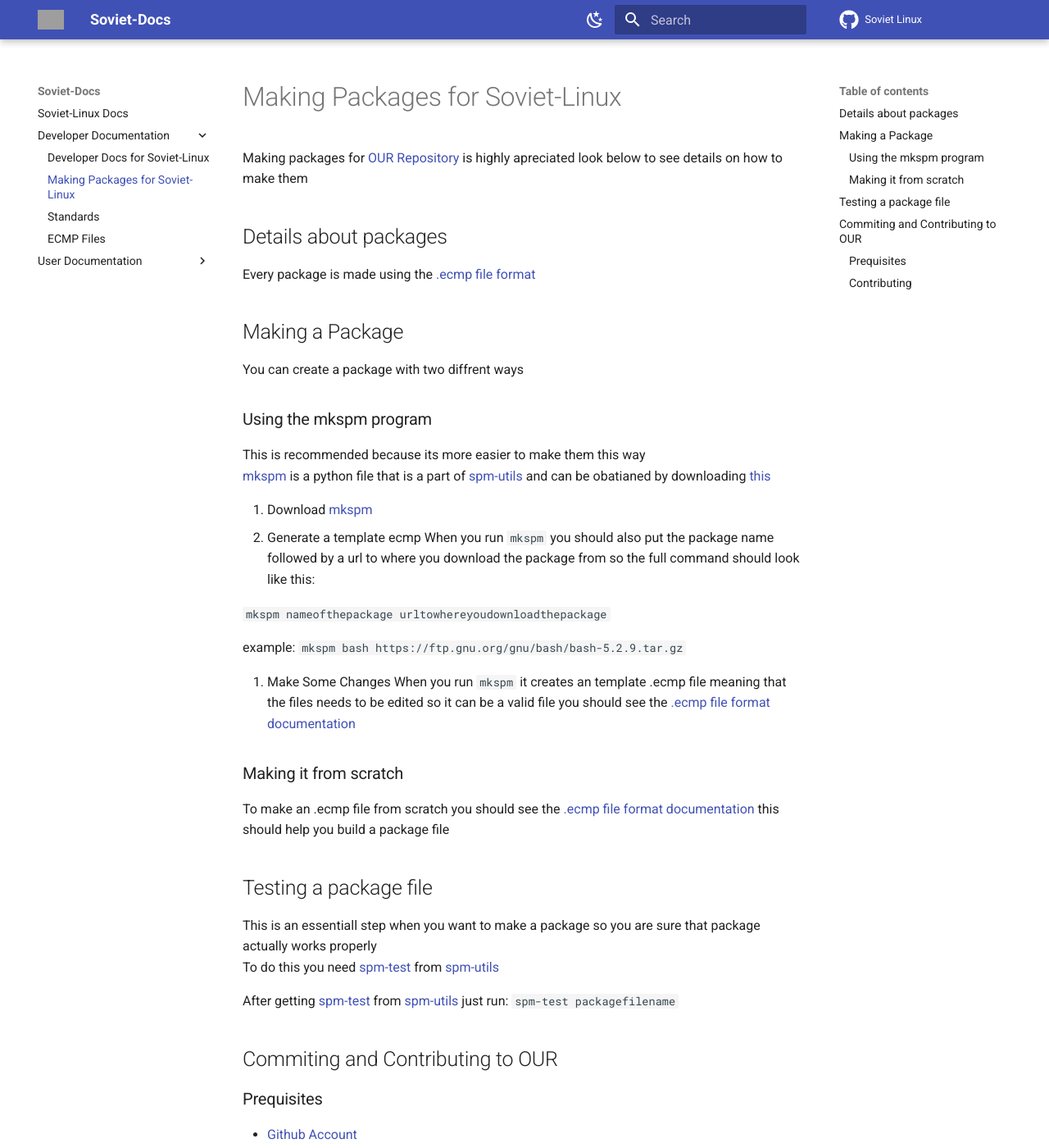
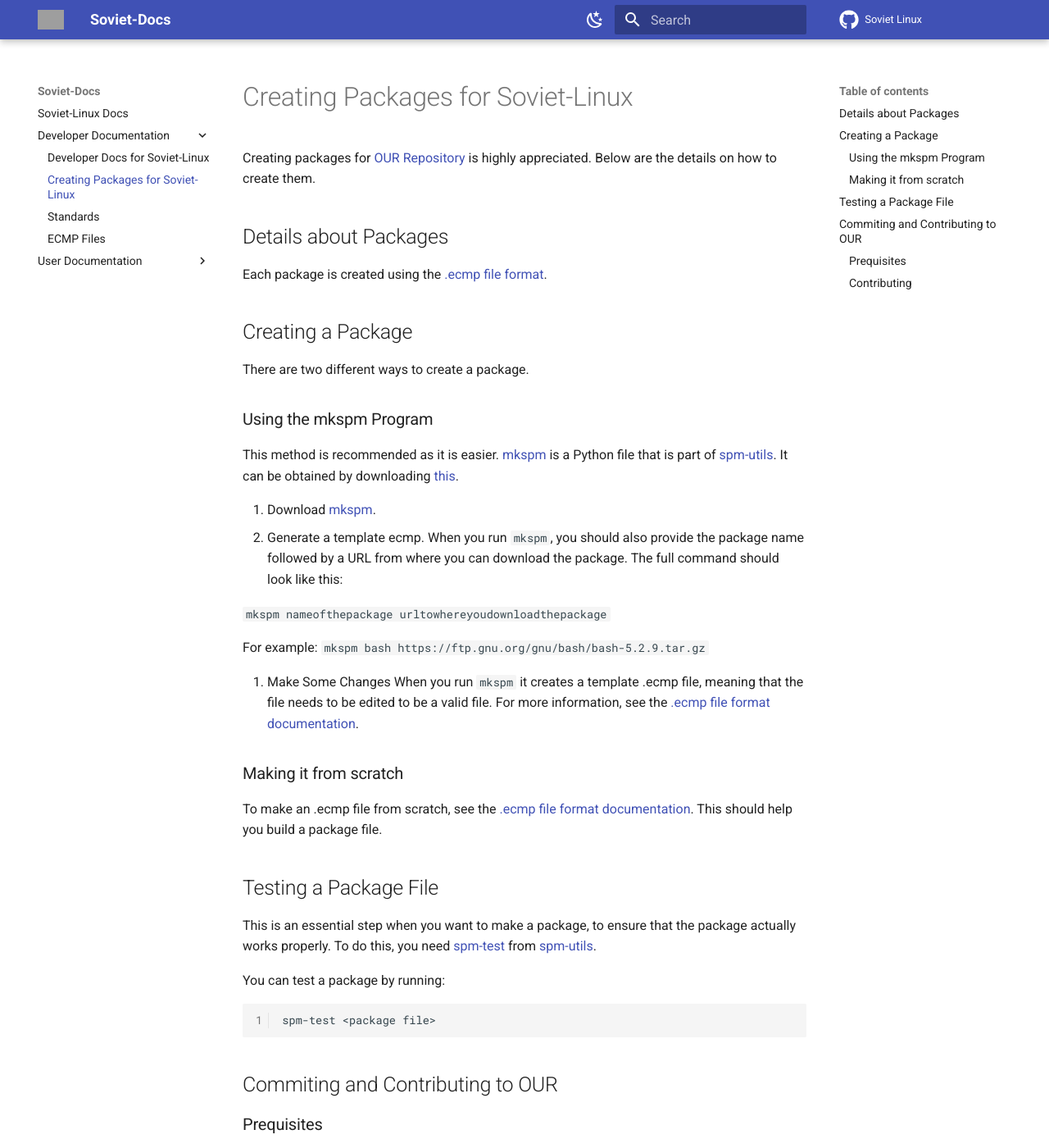
Before and after one commit to Soviet-Linux/Soviet-Docs, an MkDocs documentation site: the page built from docs/Developer Documentation/Making Packages.md, in a window 1280 px wide and 1400 px high. Shown: the whole window at 82% size. Built offline with MkDocs 1.6.1 and Material for MkDocs 9.7.7, drawn with Linux system fonts in a browser that asks for light colours; grey boxes are pictures that could not be loaded.

Commit message:
fixed some spelling

````diff
--- a/docs/Developer Documentation/Making Packages.md
+++ b/docs/Developer Documentation/Making Packages.md
@@ -1,44 +1,42 @@
-# Making Packages for Soviet-Linux
+# Creating Packages for Soviet-Linux
 
-Making packages for [OUR Repository](https://github.com/Soviet-Linux/OUR) is highly apreciated look below to see details on how to make them
+Creating packages for [OUR Repository](https://github.com/Soviet-Linux/OUR) is highly appreciated. Below are the details on how to create them.
 
-## Details about packages
+## Details about Packages
 
-Every package is made using the [.ecmp file format](ecmp.md)
+Each package is created using the [.ecmp file format](ecmp.md).
 
-## Making a Package
+## Creating a Package
 
-You can create a package with two diffrent ways
+There are two different ways to create a package.
 
-### Using the mkspm program
+### Using the mkspm Program
 
-This is recommended because its more easier to make them this way  \
-[mkspm](https://github.com/Soviet-Linux/spm-utils/blob/main/mkspm) is a python file that is a part of [spm-utils](https://github.com/Soviet-Linux/spm-utils/) and can be obatianed by downloading [this](https://raw.githubusercontent.com/Soviet-Linux/spm-utils/main/mkspm)
+This method is recommended as it is easier. [mkspm](https://github.com/Soviet-Linux/spm-utils/blob/main/mkspm) is a Python file that is part of [spm-utils](https://github.com/Soviet-Linux/spm-utils/). It can be obtained by downloading [this](https://raw.githubusercontent.com/Soviet-Linux/spm-utils/main/mkspm).
 
-1. Download [mkspm](https://github.com/Soviet-Linux/spm-utils/blob/main/mkspm)
-2. Generate a template ecmp
-When you run ```mkspm``` you should also put the package name followed by a url to where you download the package from so the full command should look like this:
+1. Download [mkspm](https://github.com/Soviet-Linux/spm-utils/blob/main/mkspm).
+2. Generate a template ecmp.
+When you run `mkspm`, you should also provide the package name followed by a URL from where you can download the package. The full command should look like this:
 
 ``mkspm nameofthepackage urltowhereyoudownloadthepackage``
 
-example:
+For example:
 `mkspm bash https://ftp.gnu.org/gnu/bash/bash-5.2.9.tar.gz`
 
 3. Make Some Changes
-When you run ```mkspm``` it creates an template .ecmp file meaning that the files needs to be edited so it can be a valid file you should see the [.ecmp file format documentation](ecmp.md)
+When you run ```mkspm``` it creates a template .ecmp file, meaning that the file needs to be edited to be a valid file. For more information, see the [.ecmp file format documentation](ecmp.md).
 
 ### Making it from scratch
 
-To make an .ecmp file from scratch you should see the [.ecmp file format documentation](ecmp.md)
-this should help you build a package file
+To make an .ecmp file from scratch, see the [.ecmp file format documentation](ecmp.md). This should help you build a package file.
+## Testing a Package File
 
-## Testing a package file
+This is an essential step when you want to make a package, to ensure that the package actually works properly. To do this, you need [spm-test](https://github.com/Soviet-Linux/spm-utils/blob/main/spm-test) from [spm-utils](https://github.com/Soviet-Linux/spm-utils/).
 
-This is an essentiall step when you want to make a package so you are sure that package actually works properly  \
-To do this you need [spm-test](https://github.com/Soviet-Linux/spm-utils/blob/main/spm-test) from [spm-utils](https://github.com/Soviet-Linux/spm-utils/)
-
-After getting [spm-test](https://github.com/Soviet-Linux/spm-utils/blob/main/spm-test) from [spm-utils](https://github.com/Soviet-Linux/spm-utils/) just run: ``spm-test packagefilename``
-
+You can test a package by running:
+```
+spm-test <package file>
+```
 ## Commiting and Contributing to OUR
 
 ### Prequisites
````
